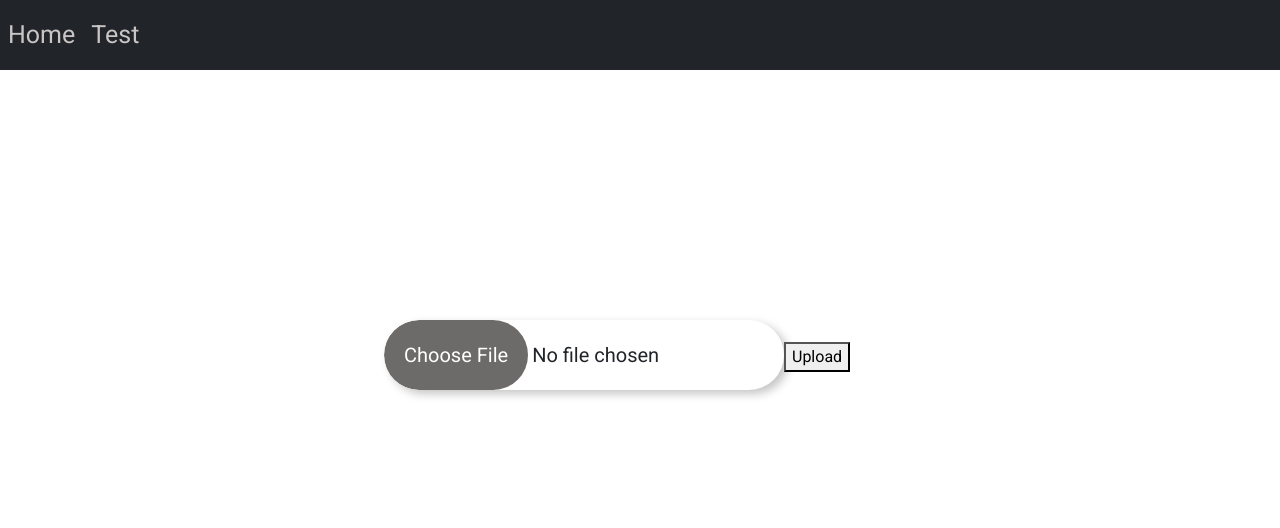
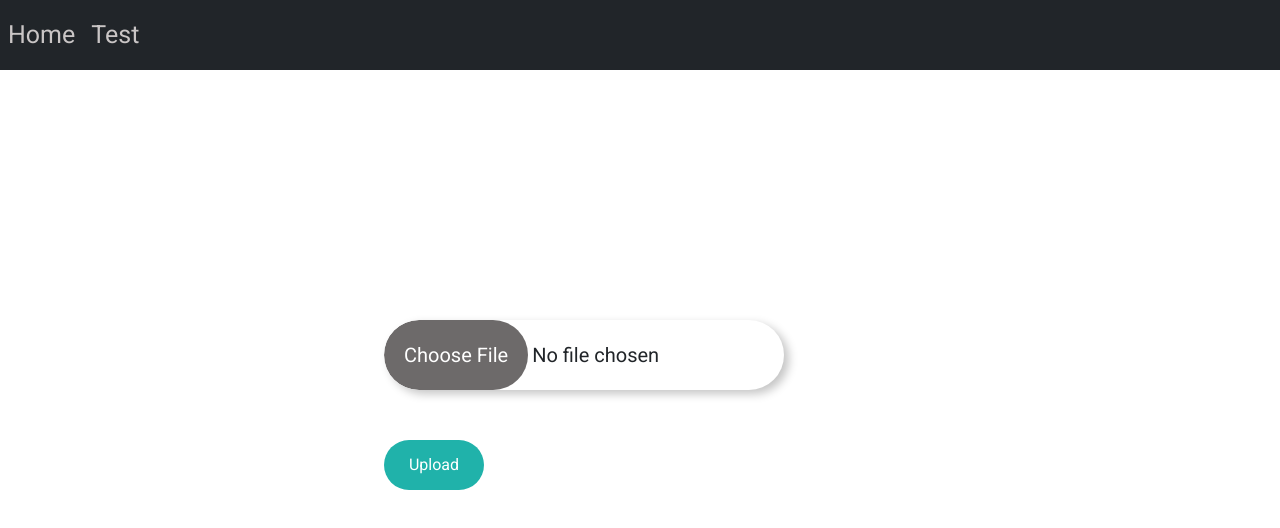
Before and after one commit to bwmb98/FinalYear, an Angular app: page /testing in a window 1280 px wide. Shown: the top 528 px of the page. Built offline with nearby package versions, Linux system fonts and the light colour scheme.

Commit message:
button css

```diff
--- a/angular.json
+++ b/angular.json
@@ -1,5 +1,8 @@
 {
   "$schema": "./node_modules/@angular/cli/lib/config/schema.json",
+  "cli": {
+    "analytics": "67cf8b52-c5eb-4016-a8a0-64b0b1a319bf"
+  },
   "version": 1,
   "newProjectRoot": "projects",
   "projects": {
--- a/src/app/testing/testing.component.css
+++ b/src/app/testing/testing.component.css
@@ -22,3 +22,19 @@
 ::-webkit-file-upload-button:hover{
     background: rgb(80, 79, 79);
 }
+
+.upload{
+    margin-top: 50px;
+    height: 50px;
+    width: 100px;
+    border-radius: 25px;
+    border-color: rgba(0,0,0,0);
+    background-color: lightseagreen;
+    color: white;
+}
+
+.upload:hover{
+    background-color: white;
+    color: lightseagreen;
+    box-shadow:0 10px 16px 0 rgba(0,0,0,0.01),0 6px 20px 0 rgba(0,0,0,0.1);
+}
--- a/src/app/testing/testing.component.html
+++ b/src/app/testing/testing.component.html
@@ -17,6 +17,7 @@
 <body>
     <div class="filebrowser">
         <input class="upload-box" type="file" accept="image/*" (change)=(onUpload($event))>
-        <button onclick="">Upload</button>
+        <br>
+        <button class="upload" onclick="">Upload</button>
     </div>
 </body>
```
